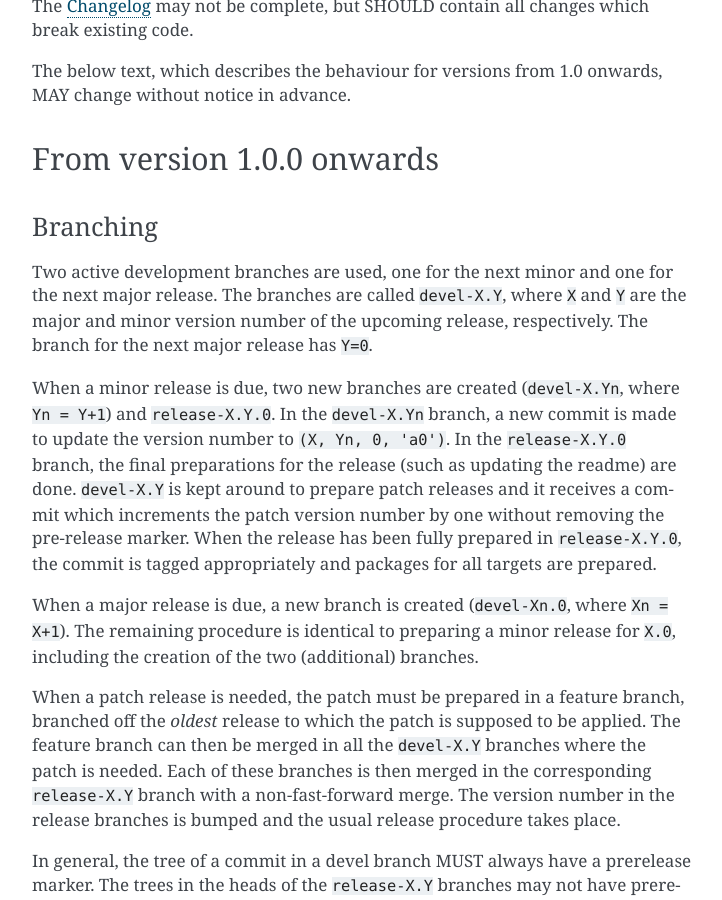
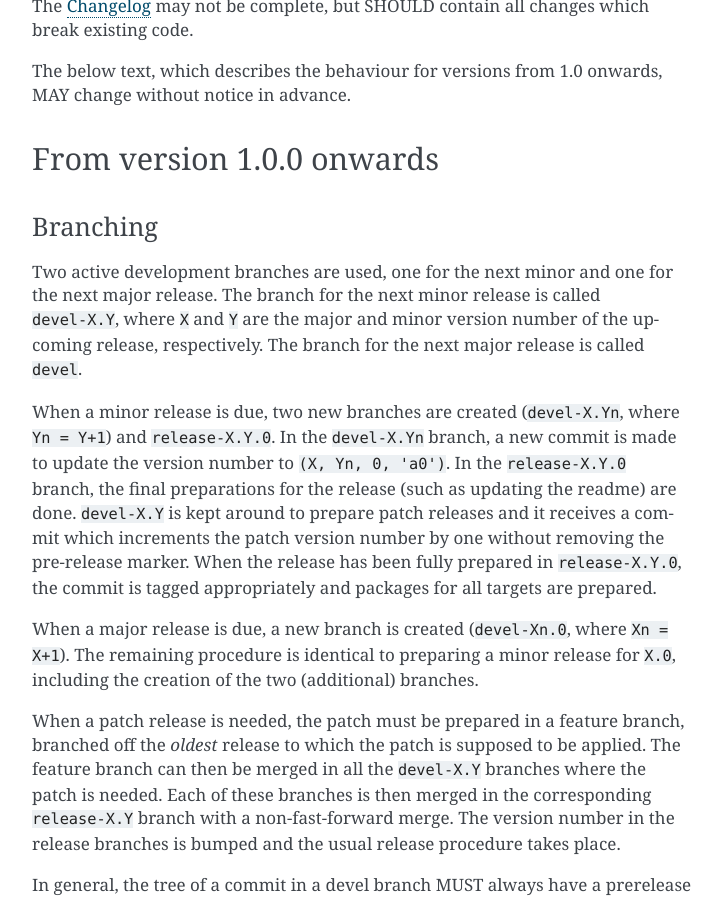
Before and after one commit to horazont/aioxmpp, a Sphinx documentation site: the page built from docs/api/stability.rst, in a window 1280 px wide and 900 px high, scrolled down 1013 px. Shown: the whole window, without its empty margins (388-1110 px from the left). Built offline with Sphinx 7.4.7, drawn with Linux system fonts in a browser that asks for light colours.

Commit message:
Change the rules for devel branches a bit

```diff
--- a/docs/api/stability.rst
+++ b/docs/api/stability.rst
@@ -58,9 +58,10 @@ Branching
 ---------
 
 Two active development branches are used, one for the next minor and one for
-the next major release. The branches are called ``devel-X.Y``, where ``X`` and
-``Y`` are the major and minor version number of the upcoming release,
-respectively. The branch for the next major release has ``Y=0``.
+the next major release. The branch for the next minor release is called
+``devel-X.Y``, where ``X`` and ``Y`` are the major and minor version number of
+the upcoming release, respectively. The branch for the next major release is
+called ``devel``.
 
 When a minor release is due, two new branches are created (``devel-X.Yn``,
 where ``Yn = Y+1``) and ``release-X.Y.0``. In the ``devel-X.Yn`` branch, a new
```
